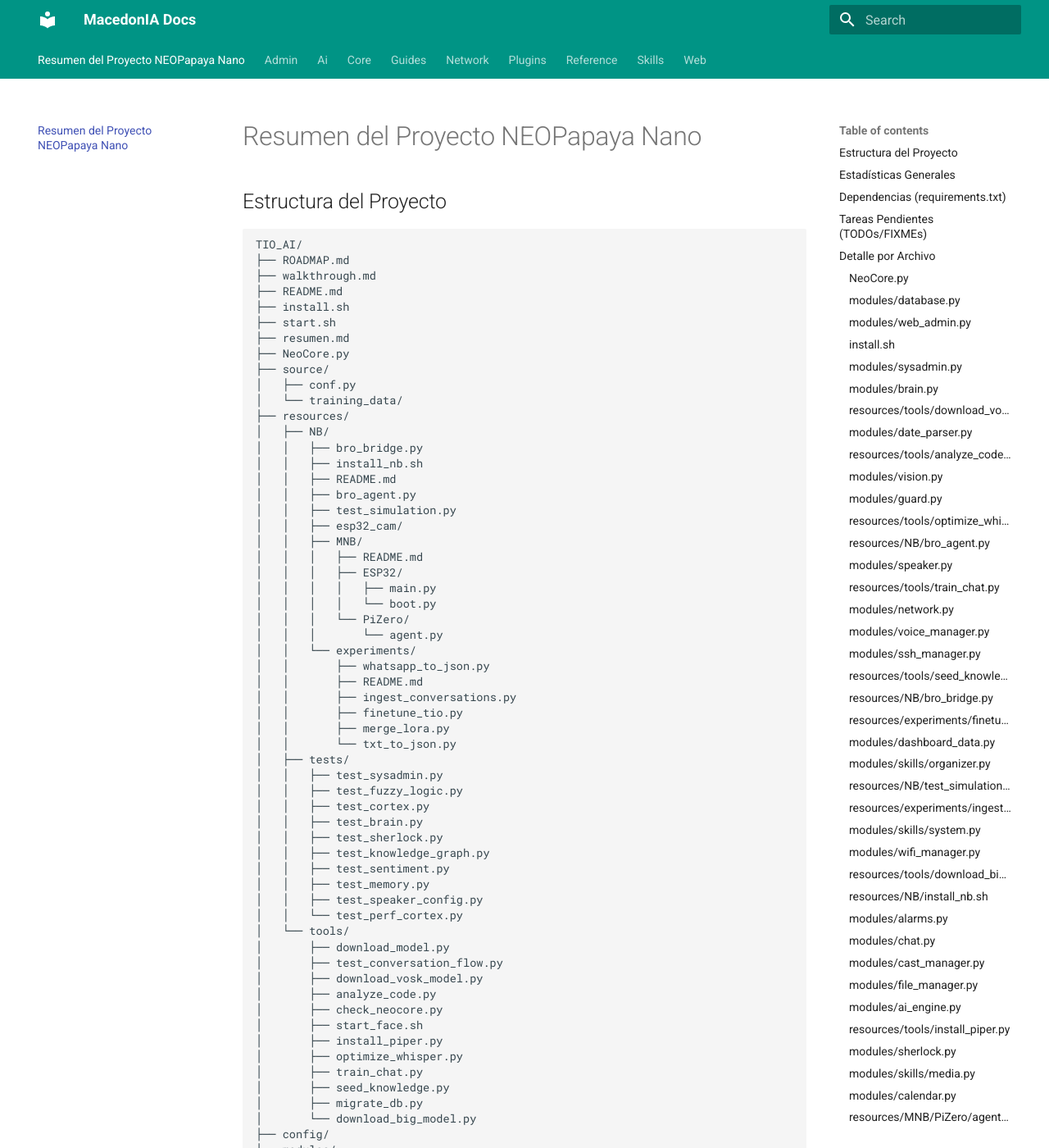
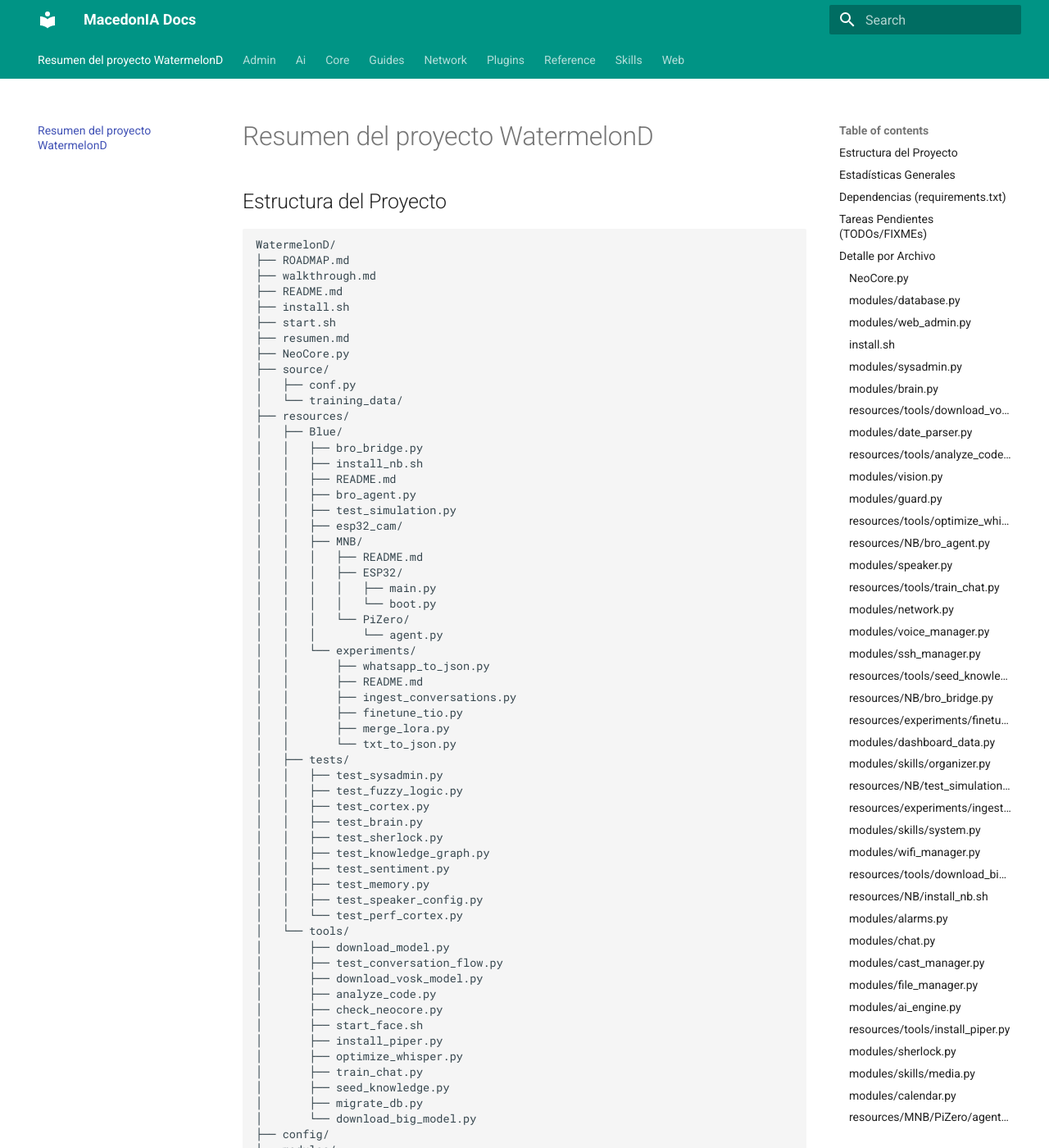
Before and after one commit to OpenMacedonIA/docs, an MkDocs documentation site: the page built from docs/index.md, in a window 1280 px wide and 1400 px high. Shown: the whole window at 82% size. Built offline with MkDocs 1.6.1 and Material for MkDocs 9.7.7, drawn with Linux system fonts in a browser that asks for light colours; some of the changed text lies outside the part shown.

Commit message:
modified:   docs/index.md 	modified:   docs/web/index.md

````diff
--- a/docs/index.md
+++ b/docs/index.md
@@ -1,8 +1,9 @@
-# Resumen del Proyecto NEOPapaya Nano
+# Resumen del proyecto WatermelonD
 
 ## Estructura del Proyecto
+
 ```
-TIO_AI/
+WatermelonD/
 ├── ROADMAP.md
 ├── walkthrough.md
 ├── README.md
@@ -14,7 +15,7 @@
 │   ├── conf.py
 │   └── training_data/
 ├── resources/
-│   ├── NB/
+│   ├── Blue/
 │   │   ├── bro_bridge.py
 │   │   ├── install_nb.sh
 │   │   ├── README.md
@@ -118,6 +119,7 @@
 ```
 
 ## Estadísticas Generales
+
 - **Total Líneas de Código:** 7217
 - **Total Clases:** 39
 - **Total Funciones:** 330
@@ -125,6 +127,7 @@
 - **Total TODOs/FIXMEs:** 1
 
 ## Dependencias (requirements.txt)
+
 - python-vlc
 - numpy
 - vosk
@@ -145,11 +148,13 @@
 - pychromecast
 
 ## Tareas Pendientes (TODOs/FIXMEs)
+
 - [resources/tools/analyze_code.py] "todos": [line.strip() for line in lines if "# TODO" in line or "# FIXME" in line]
 
 ## Detalle por Archivo
 
 ### NeoCore.py
+
 - **Líneas:** 486
 - **Clases:** 1
   - `class NeoCore`
@@ -177,6 +182,7 @@
 ---
 
 ### modules/database.py
+
 - **Líneas:** 478
 - **Clases:** 1
   - `class DatabaseManager`
@@ -213,6 +219,7 @@
 ---
 
 ### modules/web_admin.py
+
 - **Líneas:** 439
 - **Clases:** 0
 - **Funciones:** 38
@@ -259,6 +266,7 @@
 ---
 
 ### install.sh
+
 - **Líneas:** 250
 - **Clases:** 0
 - **Funciones:** 0
@@ -267,6 +275,7 @@
 ---
 
 ### modules/sysadmin.py
+
 - **Líneas:** 194
 - **Clases:** 1
   - `class SysAdminManager`
@@ -286,6 +295,7 @@
 ---
 
 ### modules/brain.py
+
 - **Líneas:** 183
 - **Clases:** 1
   - `class Brain`
@@ -305,6 +315,7 @@
 ---
 
 ### resources/tools/download_vosk_model.py
+
 - **Líneas:** 180
 - **Clases:** 0
 - **Funciones:** 6
@@ -319,6 +330,7 @@
 ---
 
 ### modules/date_parser.py
+
 - **Líneas:** 172
 - **Clases:** 0
 - **Funciones:** 3
@@ -330,6 +342,7 @@
 ---
 
 ### resources/tools/analyze_code.py
+
 - **Líneas:** 167
 - **Clases:** 0
 - **Funciones:** 4
@@ -343,6 +356,7 @@
 ---
 
 ### modules/vision.py
+
 - **Líneas:** 161
 - **Clases:** 2
   - `class FaceDB`
@@ -363,6 +377,7 @@
 ---
 
 ### modules/guard.py
+
 - **Líneas:** 152
 - **Clases:** 1
   - `class Guard`
@@ -381,6 +396,7 @@
 ---
 
 ### resources/tools/optimize_whisper.py
+
 - **Líneas:** 150
 - **Clases:** 0
 - **Funciones:** 4
@@ -393,6 +409,7 @@
 ---
 
 ### resources/NB/bro_agent.py
+
 - **Líneas:** 149
 - **Clases:** 1
   - `class BroAgent`
@@ -410,6 +427,7 @@
 ---
 
 ### modules/speaker.py
+
 - **Líneas:** 145
 - **Clases:** 1
   - `class Speaker`
@@ -425,6 +443,7 @@
 ---
 
 ### resources/tools/train_chat.py
+
 - **Líneas:** 137
 - **Clases:** 0
 - **Funciones:** 3
@@ -436,6 +455,7 @@
 ---
 
 ### modules/network.py
+
 - **Líneas:** 131
 - **Clases:** 1
   - `class NetworkManager`
@@ -453,6 +473,7 @@
 ---
 
 ### modules/voice_manager.py
+
 - **Líneas:** 122
 - **Clases:** 1
   - `class VoiceManager`
@@ -469,6 +490,7 @@
 ---
 
 ### modules/ssh_manager.py
+
 - **Líneas:** 119
 - **Clases:** 1
   - `class SSHManager`
@@ -487,6 +509,7 @@
 ---
 
 ### resources/tools/seed_knowledge.py
+
 - **Líneas:** 112
 - **Clases:** 0
 - **Funciones:** 0
@@ -495,6 +518,7 @@
 ---
 
 ### resources/NB/bro_bridge.py
+
 - **Líneas:** 110
 - **Clases:** 1
   - `class BroBridge`
@@ -513,6 +537,7 @@
 ---
 
 ### resources/experiments/finetune_tio.py
+
 - **Líneas:** 110
 - **Clases:** 0
 - **Funciones:** 1
@@ -522,6 +547,7 @@
 ---
 
 ### modules/dashboard_data.py
+
 - **Líneas:** 99
 - **Clases:** 1
   - `class DashboardDataManager`
@@ -538,6 +564,7 @@
 ---
 
 ### modules/skills/organizer.py
+
 - **Líneas:** 99
 - **Clases:** 1
   - `class OrganizerSkill`
@@ -554,6 +581,7 @@
 ---
 
 ### resources/NB/test_simulation.py
+
 - **Líneas:** 96
 - **Clases:** 0
 - **Funciones:** 3
@@ -565,6 +593,7 @@
 ---
 
 ### resources/experiments/ingest_conversations.py
+
 - **Líneas:** 91
 - **Clases:** 0
 - **Funciones:** 1
@@ -574,6 +603,7 @@
 ---
 
 ### modules/skills/system.py
+
 - **Líneas:** 91
 - **Clases:** 1
   - `class SystemSkill`
@@ -590,6 +620,7 @@
 ---
 
 ### modules/wifi_manager.py
+
 - **Líneas:** 89
 - **Clases:** 1
   - `class WifiManager`
@@ -602,6 +633,7 @@
 ---
 
 ### resources/tools/download_big_model.py
+
 - **Líneas:** 87
 - **Clases:** 0
 - **Funciones:** 3
@@ -613,6 +645,7 @@
 ---
 
 ### resources/NB/install_nb.sh
+
 - **Líneas:** 86
 - **Clases:** 0
 - **Funciones:** 0
@@ -621,6 +654,7 @@
 ---
 
 ### modules/alarms.py
+
 - **Líneas:** 85
 - **Clases:** 1
   - `class AlarmManager`
@@ -638,6 +672,7 @@
 ---
 
 ### modules/chat.py
+
 - **Líneas:** 84
 - **Clases:** 1
   - `class ChatManager`
@@ -650,6 +685,7 @@
 ---
 
 ### modules/cast_manager.py
+
 - **Líneas:** 83
 - **Clases:** 1
   - `class CastManager`
@@ -664,6 +700,7 @@
 ---
 
 ### modules/file_manager.py
+
 - **Líneas:** 83
 - **Clases:** 1
   - `class FileManager`
@@ -678,6 +715,7 @@
 ---
 
 ### modules/ai_engine.py
+
 - **Líneas:** 82
 - **Clases:** 1
   - `class GemmaEngine`
@@ -690,6 +728,7 @@
 ---
 
 ### resources/tools/install_piper.py
+
 - **Líneas:** 81
 - **Clases:** 0
 - **Funciones:** 3
@@ -701,6 +740,7 @@
 ---
 
 ### modules/sherlock.py
+
 - **Líneas:** 81
 - **Clases:** 1
   - `class Sherlock`
@@ -713,6 +753,7 @@
 ---
 
 ### modules/skills/media.py
+
 - **Líneas:** 80
 - **Clases:** 1
   - `class MediaSkill`
@@ -725,6 +766,7 @@
 ---
 
 ### modules/calendar.py
+
 - **Líneas:** 76
 - **Clases:** 1
   - `class CalendarManager`
@@ -741,6 +783,7 @@
 ---
 
 ### resources/MNB/PiZero/agent.py
+
 - **Líneas:** 75
 - **Clases:** 0
 - **Funciones:** 4
@@ -753,6 +796,7 @@
 ---
 
 ### modules/skills/content.py
+
 - **Líneas:** 75
 - **Clases:** 1
   - `class ContentSkill`
@@ -767,6 +811,7 @@
 ---
 
 ### resources/experiments/whatsapp_to_json.py
+
 - **Líneas:** 73
 - **Clases:** 0
 - **Funciones:** 1
@@ -776,6 +821,7 @@
 ---
 
 ### modules/utils.py
+
 - **Líneas:** 73
 - **Clases:** 0
 - **Funciones:** 5
@@ -789,6 +835,7 @@
 ---
 
 ### resources/tests/test_cortex.py
+
 - **Líneas:** 72
 - **Clases:** 0
 - **Funciones:** 0
@@ -797,4 +844,5 @@
 ---
 
 ### modules/skills/files.py
+
 - **Líneas:** 72
--- a/docs/web/index.md
+++ b/docs/web/index.md
@@ -1,6 +1,6 @@
 # NEOPapaya Web Interface (v3.0)
 
-La interfaz web de **NEOPapaya v3.0** ha sido rediseñada para ser **independiente**, **robusta** y **personalizable**. Funciona como un cliente separado que se conecta a la API de `NeoCore`.
+La interfaz web de **WatermelonD v3.0** ha sido rediseñada para ser **independiente**, **robusta** y **personalizable**. Funciona como un cliente separado que se conecta a la API de `NeoCore`.
 
 ## Características Generales
 
````
